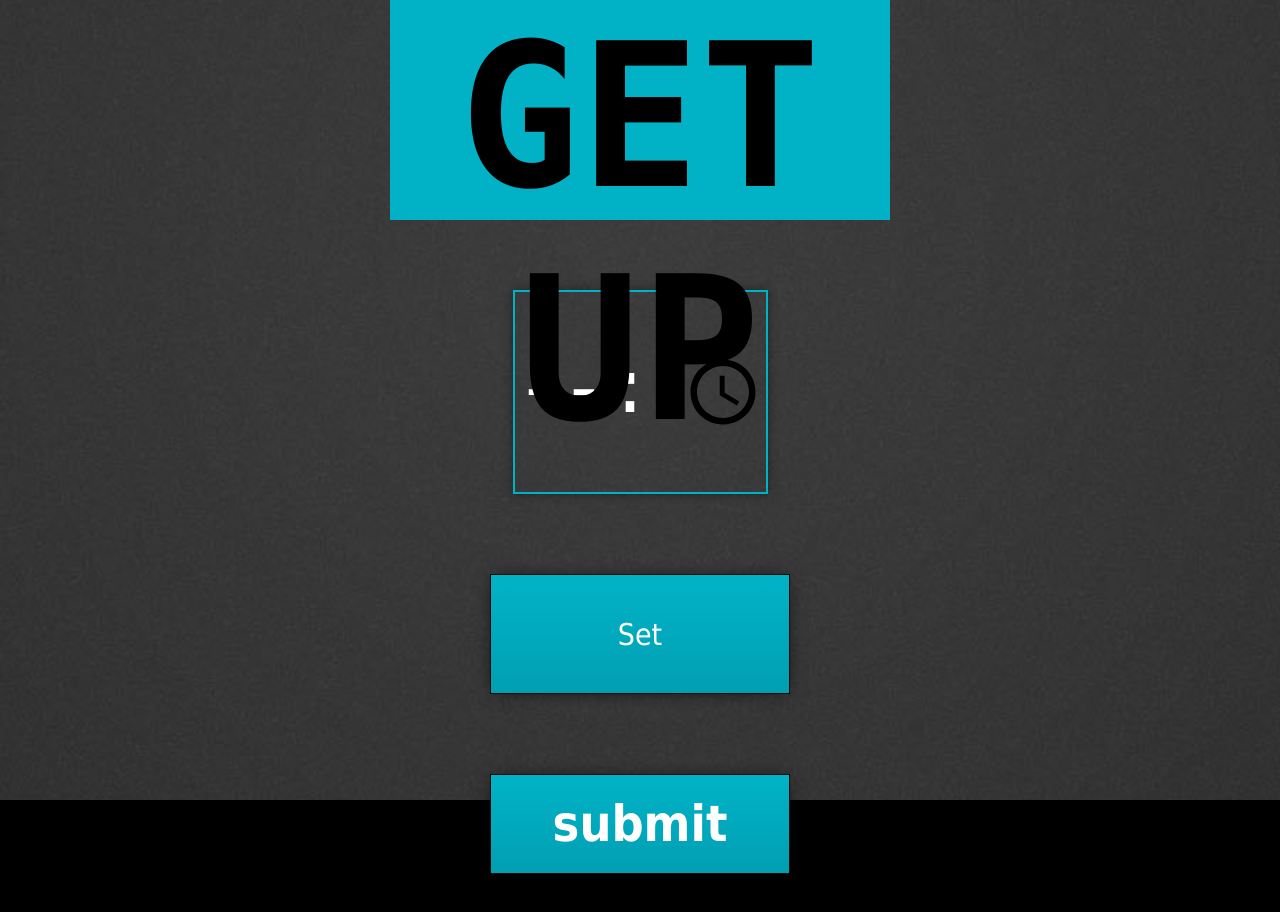
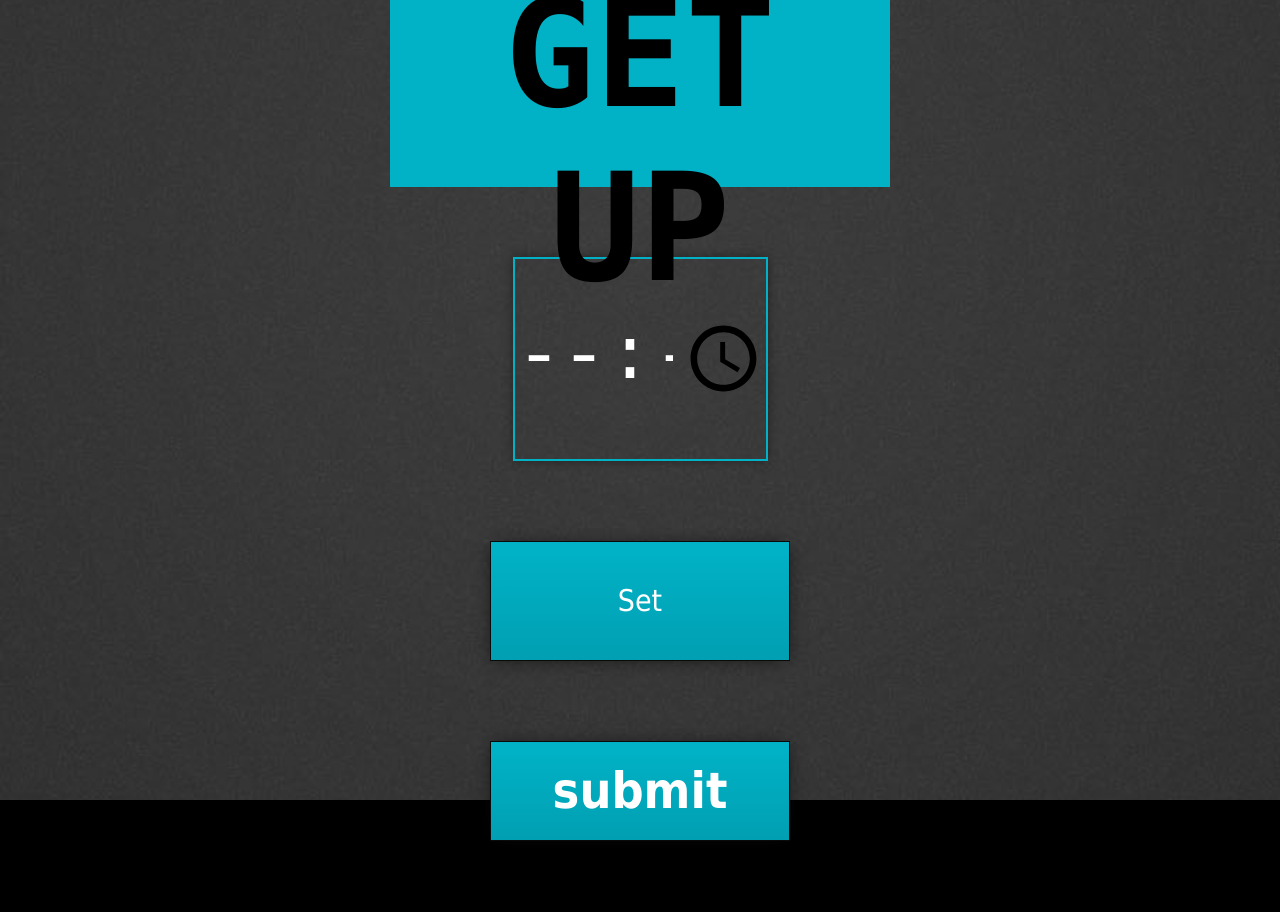
Before and after one commit to carlton-riffel/jaredAlarmClock, a plain HTML site: page index.html in a window 1280 px wide. After the commit the page ends 891 px from the top, so only its background shows below. Drawn offline with nearby package versions, Linux system fonts and the light colour scheme.

Commit message:
changed header font

```diff
--- a/index.html
+++ b/index.html
@@ -32,7 +32,7 @@ html{
 #header{
     position:relative;
  background-color:#01b2c6;
-    font: Bold 100px Lucida Console, Tahoma, sans-serif;
+    font: Bold 75px Lucida Console, Tahoma, sans-serif;
     width: 100%;
     height: 220px;
      margin-top: -134px;
```
